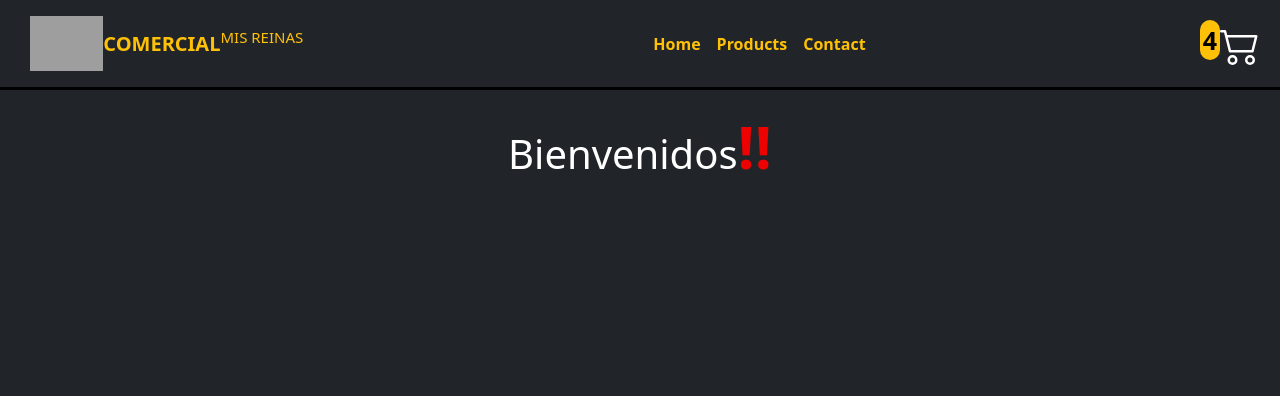
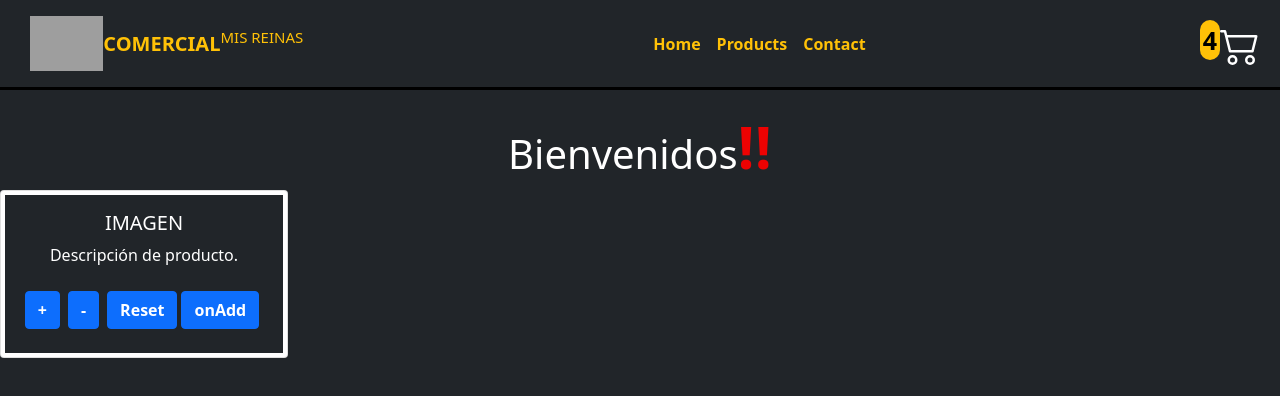
Before and after one commit to ottonlucena/reactOttonLucena, a React (Create React App) app in the folder otton-lucena/: page / in a window 1280 px wide. Shown: the top 396 px of the page. Built offline with nearby package versions, Linux system fonts and the light colour scheme; grey boxes are pictures that could not be loaded.

Commit message:
Entrega de componentes 2

```diff
--- a/otton-lucena/src/App.css
+++ b/otton-lucena/src/App.css
@@ -46,3 +46,7 @@ img{
   font-size: 60px;
   color: rgb(237, 2, 2);
 }
+
+.card{
+  width: 18rem;
+}
--- a/otton-lucena/src/App.js
+++ b/otton-lucena/src/App.js
@@ -1,12 +1,17 @@
 import './App.css';
+import ItemCount from './components/ItemCount';
 import ItemListContainer from './components/ItemListContainer';
 import NavBar from  './components/NavBar';
 
 function App() {
+  const onAdd = (count) =>{
+    return alert(`Se agregó ${count} productos al carrito correctamente.`)
+  }
   return (
     <>
       <NavBar/>
       <ItemListContainer greeting={"!!"}/>
+      <ItemCount inicial={""} stock={5} onAdd={onAdd}/>
     </>
 
   );
--- /dev/null
+++ b/otton-lucena/src/components/ItemCount.jsx
@@ -0,0 +1,38 @@
+import React, { useState } from 'react';
+
+
+export default function ItemCount ({inicial, stock, onAdd }){
+    const [count, setCount] = useState(inicial)
+
+    const sumar = () =>{
+        if (count === inicial) setCount(count + 1)
+        if (count < stock) setCount(count + 1)
+        if (count === "") setCount(1)
+        if (count === stock) setCount(alert("No contamos con más stock"))
+    }
+
+    const restar = () =>{
+        if ( count === 0) {setCount("")}
+        if ( count > inicial) {setCount(count - 1)}
+    }
+
+    const reset = () => {
+        setCount(inicial)
+    }
+
+    return(
+    <>
+        <div className="card text-center text-white p-1">
+            <div className="card-body">
+                <h5 className="card-title">IMAGEN</h5>
+                <p className="card-text">Descripción de producto.</p>
+                <p className="card-text fs-3">{count}</p>
+                <button onClick={sumar} className="btn btn-primary fw-bold">+</button>
+                <button onClick={restar} className="btn btn-primary fw-bold m-2">-</button>
+                <button onClick={reset} className="btn btn-primary fw-bold">Reset</button>
+                <button onClick={() => {onAdd(count); reset()} } className="btn btn-primary fw-bold m-1">onAdd</button>
+            </div>
+        </div>
+    </>
+    )
+}
```
